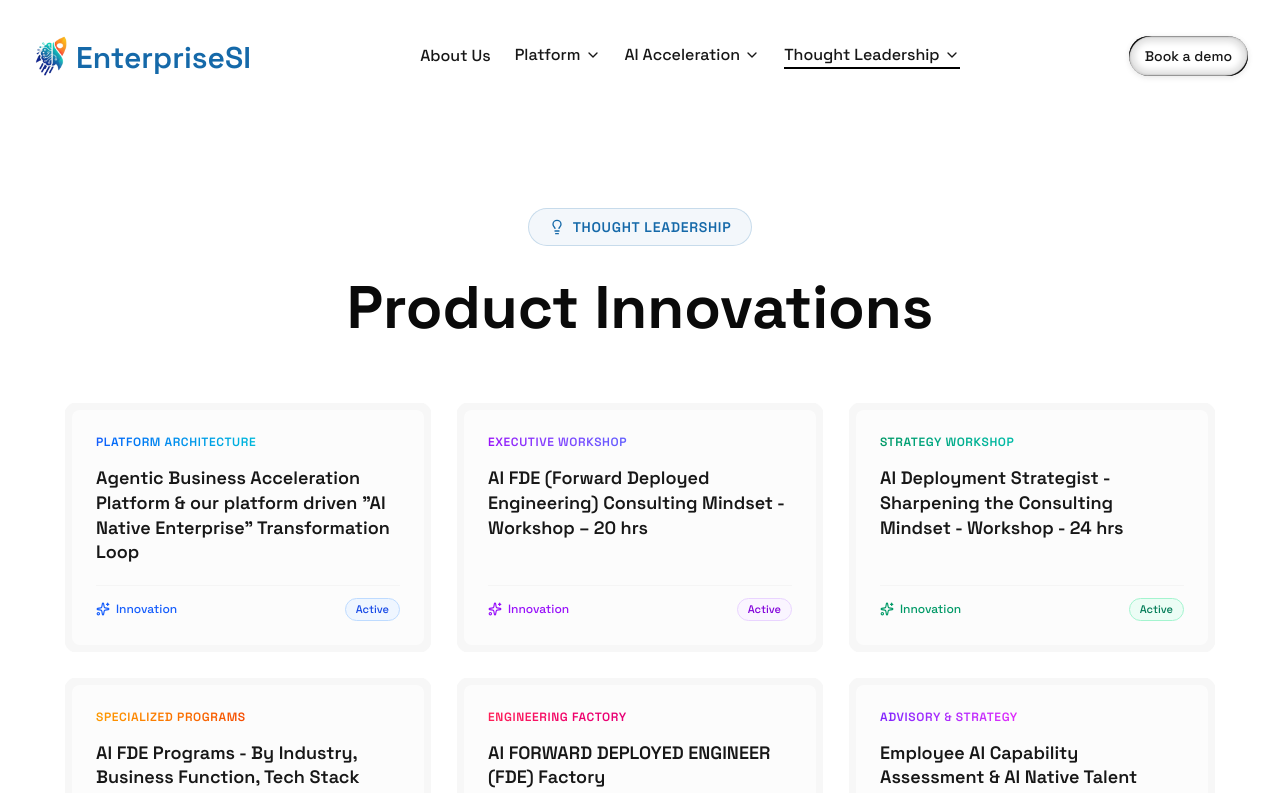
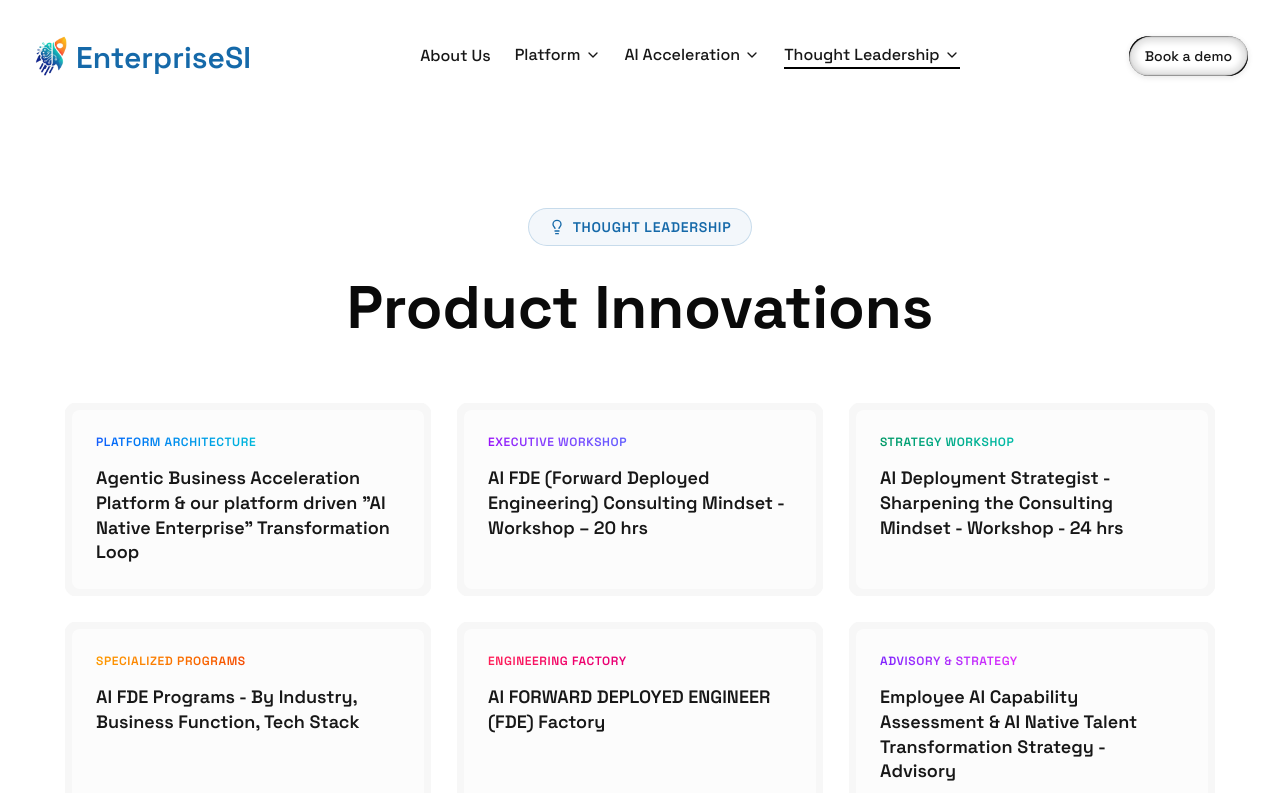
Before and after one commit to EnterpriseSI-Product-Engineering/esi-website, a React (Vite) app: page /thought-leadership/product-innovation in a window 1280 px wide. Shown: the top 793 px of the page. Built offline with nearby package versions, Linux system fonts and the light colour scheme.

Commit message:
fix: remove innovation label and active badge from cards

```diff
--- a/src/pages/ProductInnovation.jsx
+++ b/src/pages/ProductInnovation.jsx
@@ -1,4 +1,4 @@
-import { Lightbulb, Sparkles } from "lucide-react";
+import { Lightbulb } from "lucide-react";
 import { GradientCard } from "@/components/ui/animatedcard";
 import { motion as Motion } from "framer-motion";
 
@@ -9,8 +9,6 @@ const innovations = [
     category: "Platform Architecture",
     gradient: "from-blue-600 to-cyan-500",
     hoverGradient: "group-hover:from-blue-600 group-hover:to-cyan-500",
-    badgeClass: "bg-blue-50 text-blue-700 border-blue-200",
-    accentColor: "text-blue-600",
   },
   {
     id: 2,
@@ -18,8 +16,6 @@ const innovations = [
     category: "Executive Workshop",
     gradient: "from-purple-600 to-indigo-500",
     hoverGradient: "group-hover:from-purple-600 group-hover:to-indigo-500",
-    badgeClass: "bg-purple-50 text-purple-700 border-purple-200",
-    accentColor: "text-purple-600",
   },
   {
     id: 3,
@@ -27,8 +23,6 @@ const innovations = [
     category: "Strategy Workshop",
     gradient: "from-emerald-600 to-teal-500",
     hoverGradient: "group-hover:from-emerald-600 group-hover:to-teal-500",
-    badgeClass: "bg-emerald-50 text-emerald-700 border-emerald-200",
-    accentColor: "text-emerald-600",
   },
   {
     id: 4,
@@ -36,8 +30,6 @@ const innovations = [
     category: "Specialized Programs",
     gradient: "from-amber-500 to-orange-600",
     hoverGradient: "group-hover:from-amber-500 group-hover:to-orange-600",
-    badgeClass: "bg-amber-50 text-amber-700 border-amber-200",
-    accentColor: "text-amber-600",
   },
   {
     id: 5,
@@ -45,8 +37,6 @@ const innovations = [
     category: "Engineering Factory",
     gradient: "from-rose-500 to-pink-600",
     hoverGradient: "group-hover:from-rose-500 group-hover:to-pink-600",
-    badgeClass: "bg-rose-50 text-rose-700 border-rose-200",
-    accentColor: "text-rose-600",
   },
   {
     id: 6,
@@ -54,8 +44,6 @@ const innovations = [
     category: "Advisory & Strategy",
     gradient: "from-violet-600 to-fuchsia-500",
     hoverGradient: "group-hover:from-violet-600 group-hover:to-fuchsia-500",
-    badgeClass: "bg-violet-50 text-violet-700 border-violet-200",
-    accentColor: "text-violet-600",
   },
   {
     id: 7,
@@ -63,8 +51,6 @@ const innovations = [
     category: "Domain Deepdive",
     gradient: "from-cyan-600 to-blue-500",
     hoverGradient: "group-hover:from-cyan-600 group-hover:to-blue-500",
-    badgeClass: "bg-cyan-50 text-cyan-700 border-cyan-200",
-    accentColor: "text-cyan-600",
   },
   {
     id: 8,
@@ -72,8 +58,6 @@ const innovations = [
     category: "Academy Toolkit",
     gradient: "from-teal-600 to-emerald-500",
     hoverGradient: "group-hover:from-teal-600 group-hover:to-emerald-500",
-    badgeClass: "bg-teal-50 text-teal-700 border-teal-200",
-    accentColor: "text-teal-600",
   },
   {
     id: 9,
@@ -81,8 +65,6 @@ const innovations = [
     category: "Webinar Series",
     gradient: "from-indigo-600 to-purple-500",
     hoverGradient: "group-hover:from-indigo-600 group-hover:to-purple-500",
-    badgeClass: "bg-indigo-50 text-indigo-700 border-indigo-200",
-    accentColor: "text-indigo-600",
   },
   {
     id: 10,
@@ -90,8 +72,6 @@ const innovations = [
     category: "Managed Sandboxes",
     gradient: "from-orange-500 to-amber-600",
     hoverGradient: "group-hover:from-orange-500 group-hover:to-amber-600",
-    badgeClass: "bg-orange-50 text-orange-700 border-orange-200",
-    accentColor: "text-orange-600",
   },
   {
     id: 11,
@@ -99,8 +79,6 @@ const innovations = [
     category: "Scaled Skilling",
     gradient: "from-fuchsia-600 to-pink-500",
     hoverGradient: "group-hover:from-fuchsia-600 group-hover:to-pink-500",
-    badgeClass: "bg-fuchsia-50 text-fuchsia-700 border-fuchsia-200",
-    accentColor: "text-fuchsia-600",
   },
   {
     id: 12,
@@ -108,8 +86,6 @@ const innovations = [
     category: "Executive AI Coaching",
     gradient: "from-sky-600 to-indigo-600",
     hoverGradient: "group-hover:from-sky-600 group-hover:to-indigo-600",
-    badgeClass: "bg-sky-50 text-sky-700 border-sky-200",
-    accentColor: "text-sky-600",
   },
 ];
 
@@ -156,9 +132,9 @@ const ProductInnovation = () => {
             className="h-full"
           >
             <GradientCard className="group h-full transition-all duration-300 hover:scale-[1.02] hover:-translate-y-1 rounded-xl">
-              <div className="p-6 flex flex-col justify-between h-full min-h-[220px]">
+              <div className="p-6 flex flex-col justify-between h-full min-h-[170px]">
                 <div>
-                  <div className="flex items-center justify-between gap-2 mb-4">
+                  <div className="flex items-center gap-2 mb-4">
                     <span
                       className={`text-xs font-semibold uppercase tracking-wider bg-gradient-to-r ${item.gradient} bg-clip-text text-transparent`}
                     >
@@ -171,19 +147,6 @@ const ProductInnovation = () => {
                     {item.title}
                   </h3>
                 </div>
-                <div className="mt-5 pt-3 border-t border-neutral-100 flex items-center justify-between">
-                  <span
-                    className={`inline-flex items-center gap-1.5 text-xs font-medium ${item.accentColor}`}
-                  >
-                    <Sparkles className="w-3.5 h-3.5" />
-                    Innovation
-                  </span>
-                  <span
-                    className={`text-[11px] font-medium px-2.5 py-0.5 rounded-full border ${item.badgeClass}`}
-                  >
-                    Active
-                  </span>
-                </div>
               </div>
             </GradientCard>
           </Motion.div>
```
